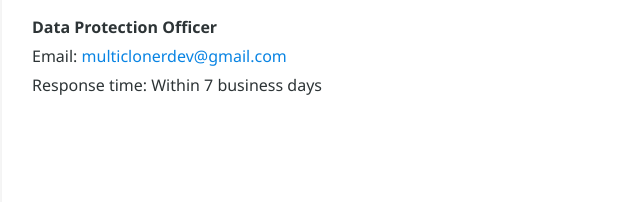
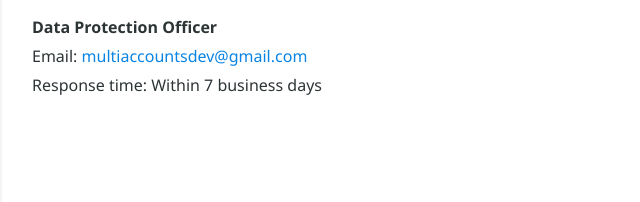
Before and after one commit to multicloner/multicloner.github.io, a plain HTML site: page privacy.html in a window 1280 px wide. Shown: the part 2592-2794 px from the top of the page, 158-798 px from the left. Drawn offline with Linux system fonts and the light colour scheme.

Commit message:
Update privacy.html

```diff
--- a/privacy.html
+++ b/privacy.html
@@ -133,7 +133,7 @@
         <h2>9. Contact Information</h2>
         <p>For privacy-related inquiries, please contact:</p>
         <p><strong>Data Protection Officer</strong><br>
-        Email: <a href="mailto:multiclonerdev@gmail.com">multiclonerdev@gmail.com</a><br>
+        Email: <a href="mailto:multiaccountsdev@gmail.com">multiaccountsdev@gmail.com</a><br>
         Response time: Within 7 business days</p>
 
         <div class="update-date">
```
